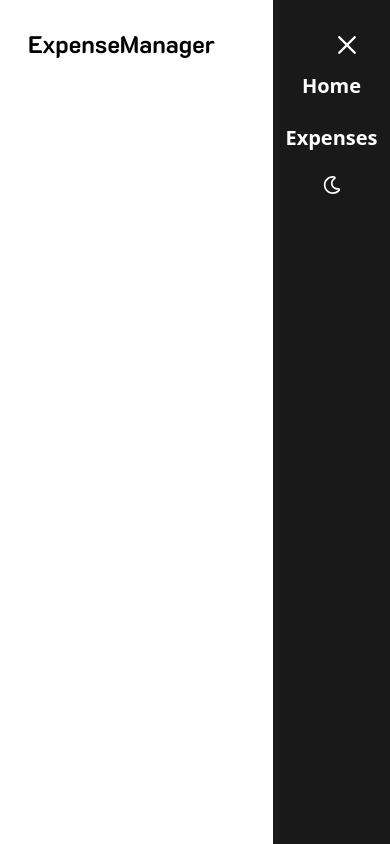
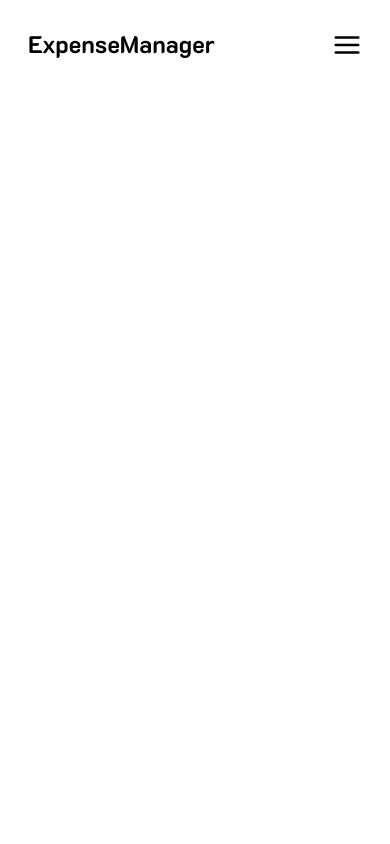
Before and after one commit to zofiaMrugalska/ExpenseManager, a React (Create React App) app: page / in a window 390 px wide. Built offline with nearby package versions, Linux system fonts and the light colour scheme.

Commit message:
changing order in navbar

```diff
--- a/src/pages/Navbar.jsx
+++ b/src/pages/Navbar.jsx
@@ -26,21 +26,25 @@ const Navbar = () => {
         </ul>
 
         {isIconMenuOrClose ? (
+          <FiMenu
+            onClick={toggleIconsMenu}
+            size={30}
+            className="relative cursor-pointer md:hidden z-50"
+          />
+        ) : (
           <RxCross2
             onClick={toggleIconsMenu}
             size={30}
-            className="relative md:hidden z-50 text-white"
+            className="relative cursor-pointer md:hidden z-50 text-white"
           />
-        ) : (
-          <FiMenu onClick={toggleIconsMenu} size={30} className="relative md:hidden z-50" />
         )}
       </nav>
 
       <aside
         className={
           isIconMenuOrClose
-            ? "fixed right-0 top-0 w-[30%] h-full text-white bg-black opacity-90 md:hidden "
-            : "hidden"
+            ? "hidden"
+            : "fixed right-0 top-0 w-[30%] h-full text-white bg-black opacity-90 md:hidden "
         }
       >
         <ul
```
